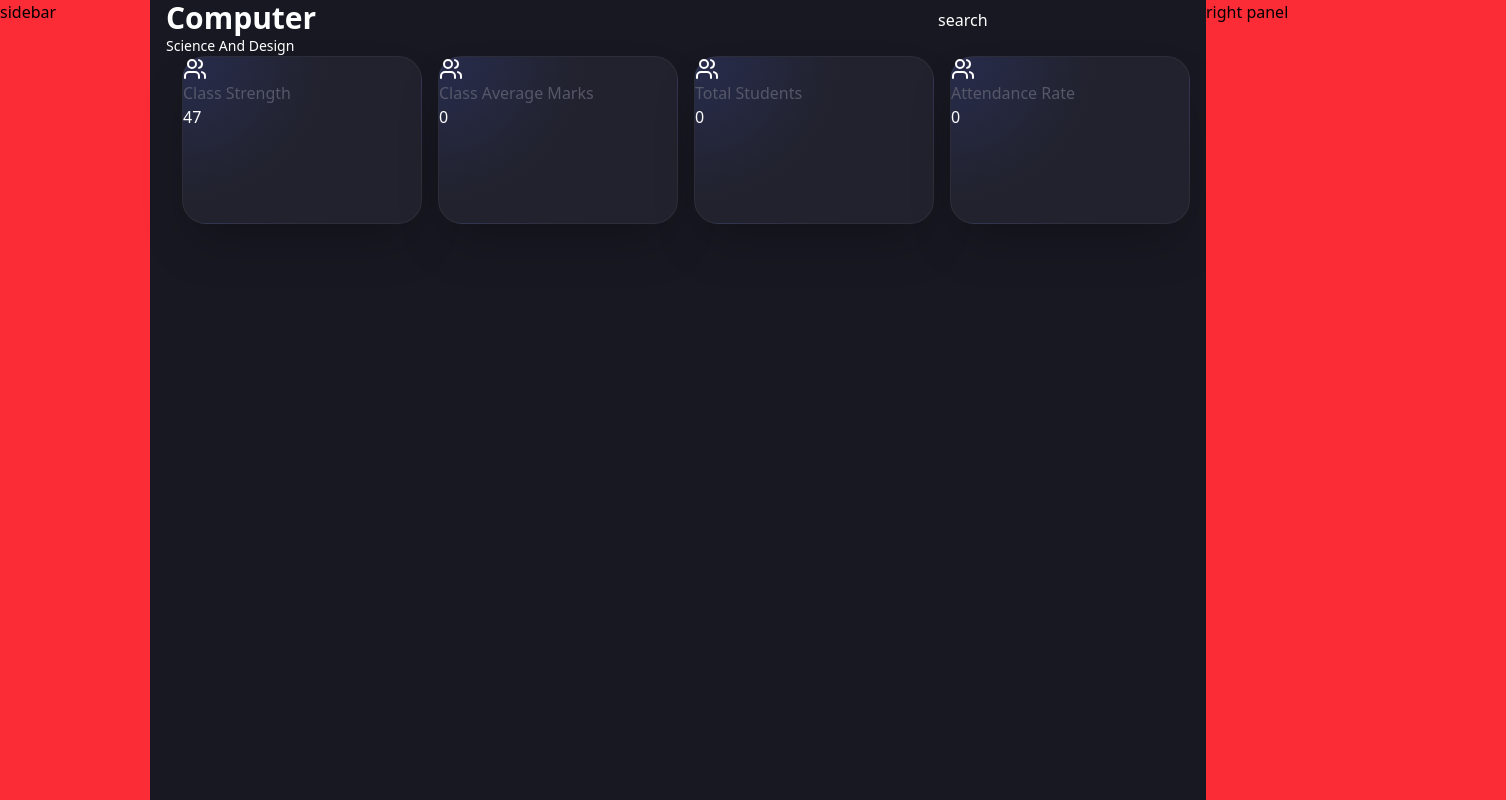
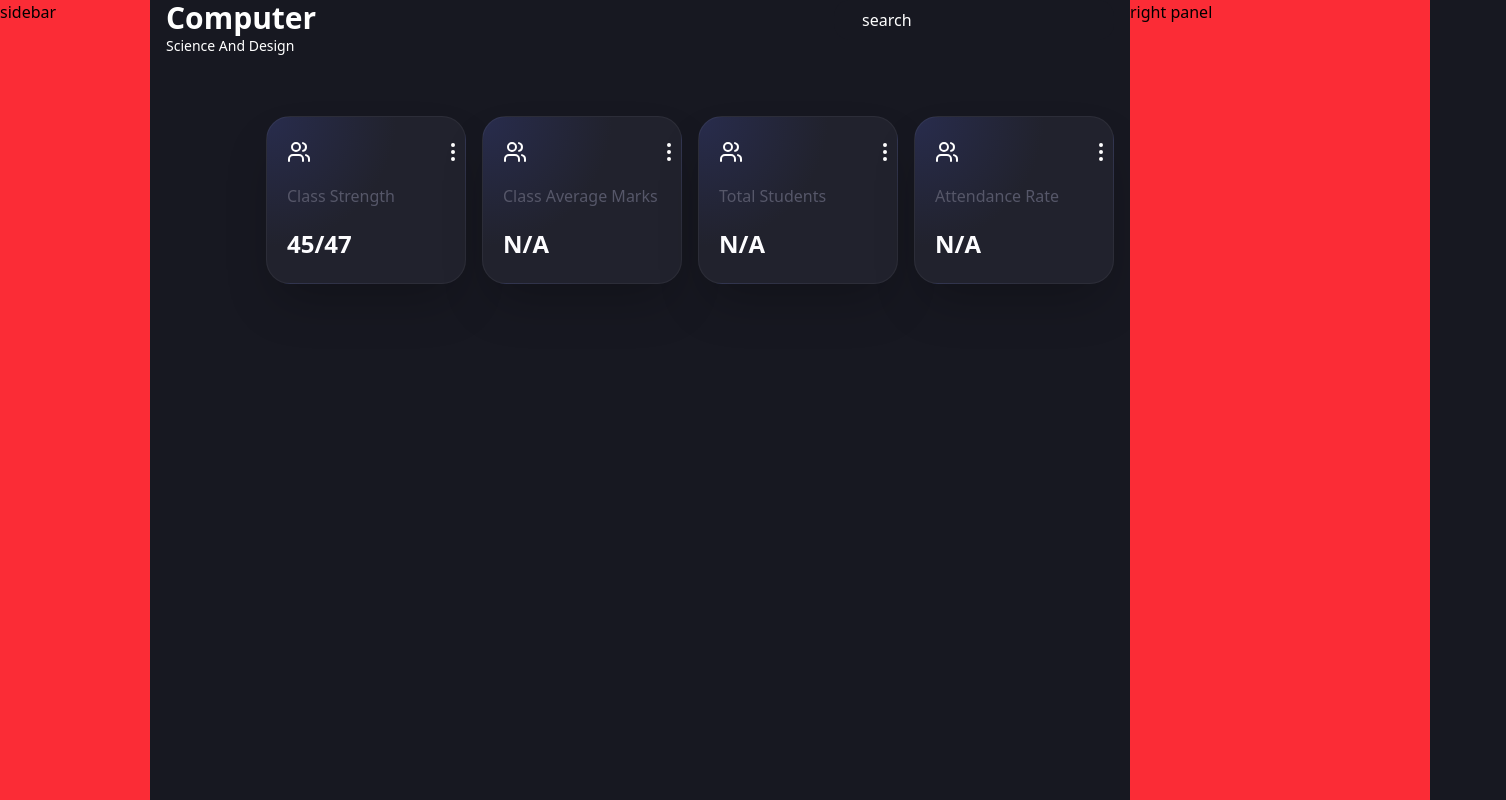
Before and after one commit to GAVIN-DMELLO/csd-student-dashboard, a Next.js app in the folder frontend/: page / in a window 1280 px wide. Shown: the whole page, 1506 px wide, since content can reach past the window. Built offline with nearby package versions, Linux system fonts and the light colour scheme.

Commit message:
1.polished the ui to a basic level

```diff
--- a/frontend/app/components/AnalysisCards.tsx
+++ b/frontend/app/components/AnalysisCards.tsx
@@ -2,17 +2,21 @@ import { LucideIcon } from 'lucide-react';
 
 type AnalyticProps = {
   measuringMetric: string;
-  metricValue: number;
+  metricValue: string;
   className?: string;
   Icon: LucideIcon;
+  MenuIcon: LucideIcon;
 }
 
-export default function AnalysisCard({measuringMetric , metricValue , className , Icon}:AnalyticProps) {
+export default function AnalysisCard({measuringMetric , metricValue , className , Icon , MenuIcon}:AnalyticProps) {
   return (
     <div className={`${className}`}>
-      <Icon className="w-6 h-6 text-white" />
+      <div className="flex justify-between">
+        <Icon className="w-6 h-6 text-white" />
+        <MenuIcon className="w-6 h-6 text-white" />
+      </div>
       <p className="text-[rgba(86,87,105,1)]">{measuringMetric}</p>
-      <span className="text-[rgba(253,253,255,1)]">{metricValue}</span>
+      <span className="text-[rgba(253,253,255,1)] font-bold text-2xl">{metricValue}</span>
     </div>
   );
 }
--- a/frontend/app/page.tsx
+++ b/frontend/app/page.tsx
@@ -1,7 +1,7 @@
 import Image from "next/image";
 
 import AnalysisCard from './components/AnalysisCards';
-import { Users, GraduationCap, Award, BookOpen } from 'lucide-react';
+import { Users, EllipsisVertical } from 'lucide-react';
 
 export default function Home() {
   return (
@@ -17,36 +17,41 @@ export default function Home() {
             <input type="text" placeholder="search" className="bg-[rgba(23,24,33,1)] text-white placeholder-white w-70 h-10 rounded-2xl pl-7 "/>
           </header>
 
-          <section className="flex gap-4 ml-4">
+          <section className="flex gap-4 ml-25 mt-15">
 
             <AnalysisCard
               measuringMetric="Class Strength"
-              metricValue={47}
-              className="w-60 h-42 rounded-3xl border border-white/5 bg-[radial-gradient(circle_at_top_left,#282c4d,#21222d,#21222d)] shadow-2xl text-[rgba(86,87,105,1)]
-              "
+              metricValue="45/47"
+              className="w-50 h-42 rounded-3xl border border-white/5 bg-[radial-gradient(circle_at_top_left,#282c4d,#21222d,#21222d)] shadow-2xl text-[rgba(86,87,105,1)]
+               flex flex-col justify-center pl-5 gap-5"
               Icon={Users}
+              MenuIcon={EllipsisVertical}
+
             />
 
 
             <AnalysisCard
               measuringMetric="Class Average Marks"
-              metricValue={0}
-              className="w-60 h-42 rounded-3xl border border-white/5 bg-[radial-gradient(circle_at_top_left,#282c4d,#21222d,#21222d)] shadow-2xl text-[rgba(86,87,105,1)]"
+              metricValue="N/A"
+              className="w-50 h-42 rounded-3xl border border-white/5 bg-[radial-gradient(circle_at_top_left,#282c4d,#21222d,#21222d)] shadow-2xl text-[rgba(86,87,105,1)] flex flex-col justify-center pl-5 gap-5"
               Icon={Users}
+              MenuIcon={EllipsisVertical}
             />
 
             <AnalysisCard
               measuringMetric="Total Students"
-              metricValue={0}
-              className="w-60 h-42 rounded-3xl border border-white/5 bg-[radial-gradient(circle_at_top_left,#282c4d,#21222d,#21222d)] shadow-2xl text-[rgba(86,87,105,1)]"
+              metricValue="N/A"
+              className="w-50 h-42 rounded-3xl border border-white/5 bg-[radial-gradient(circle_at_top_left,#282c4d,#21222d,#21222d)] shadow-2xl text-[rgba(86,87,105,1)] flex flex-col justify-center  pl-5 gap-5"
               Icon={Users}
+              MenuIcon={EllipsisVertical}
             />
 
             <AnalysisCard
               measuringMetric="Attendance Rate"
-              metricValue={0}
-              className="w-60 h-42 rounded-3xl border border-white/5 bg-[radial-gradient(circle_at_top_left,#282c4d,#21222d,#21222d)] shadow-2xl text-[rgba(86,87,105,1)]"
+              metricValue="N/A"
+              className="w-50 h-42 rounded-3xl border border-white/5 bg-[radial-gradient(circle_at_top_left,#282c4d,#21222d,#21222d)] shadow-2xl text-[rgba(86,87,105,1)] flex flex-col justify-center pl-5 gap-5"
               Icon={Users}
+              MenuIcon={EllipsisVertical}
             />
 
           </section>
```
